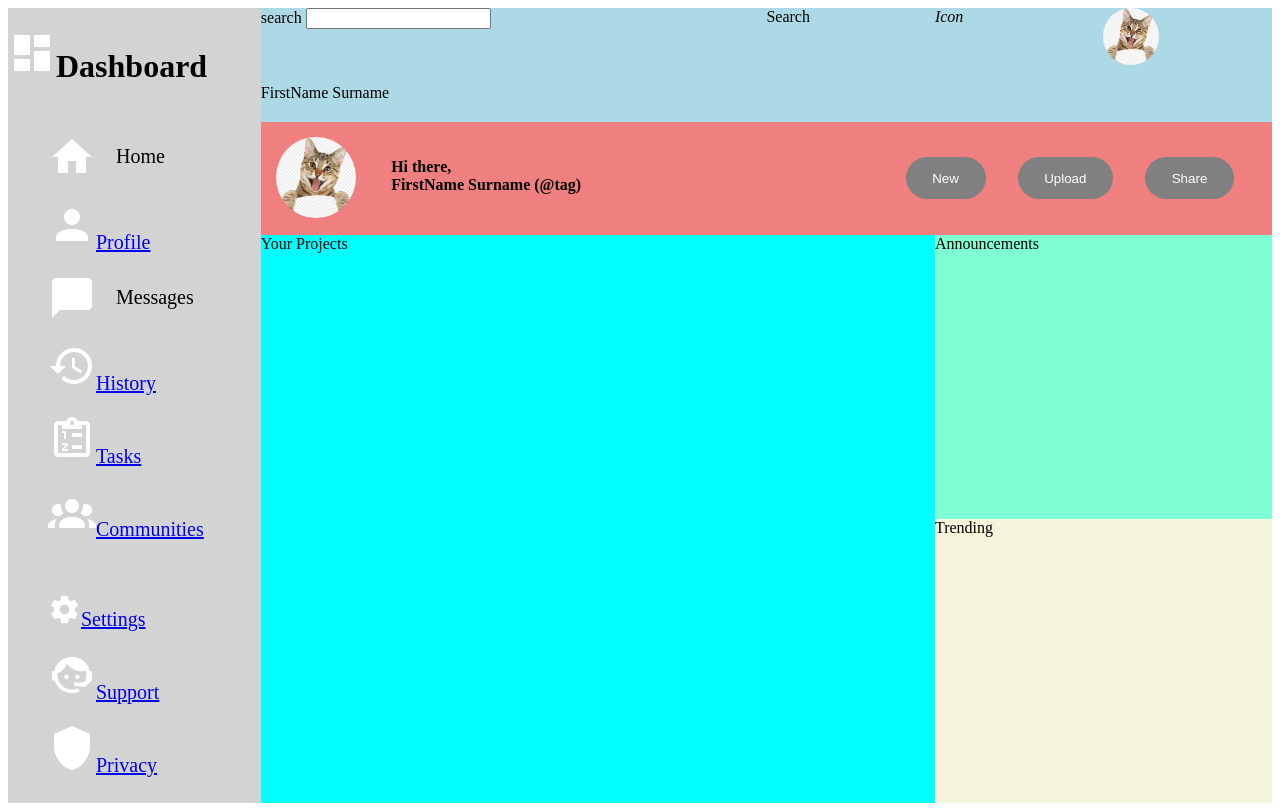
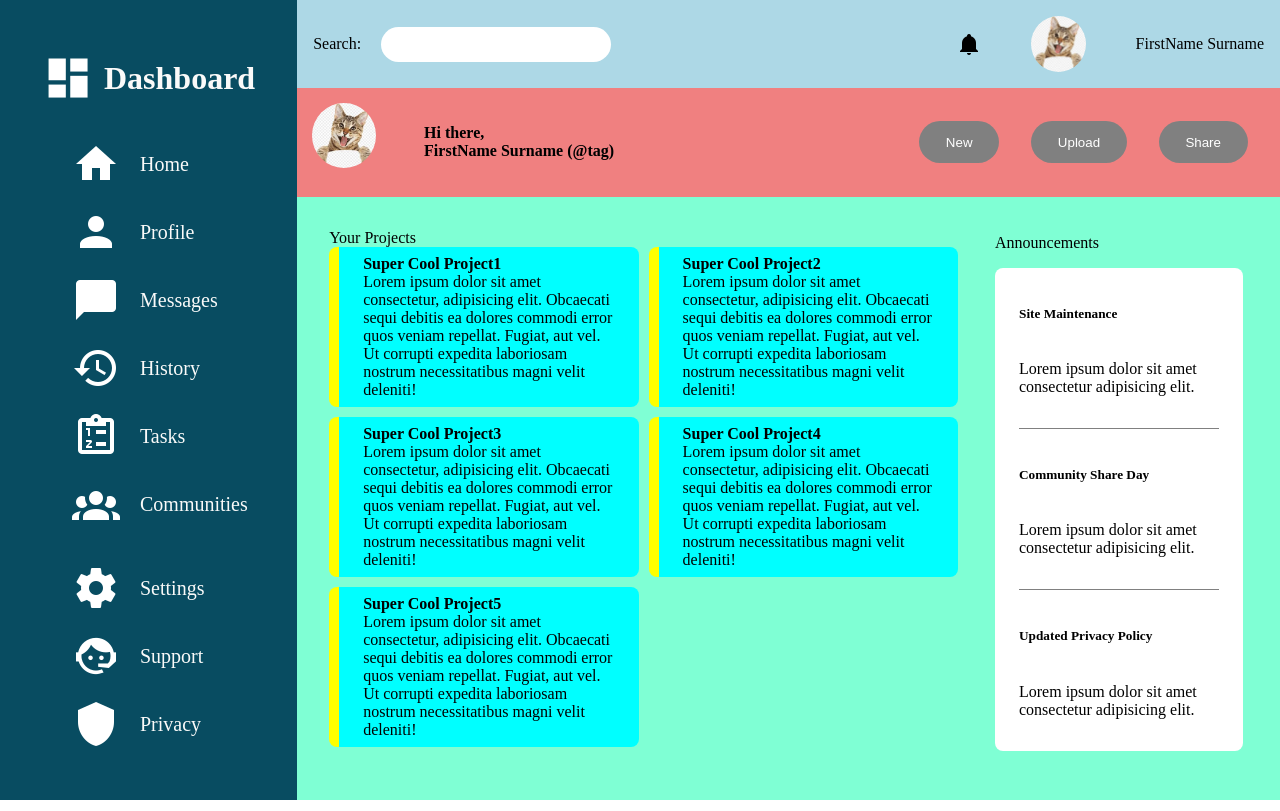
Before and after one commit to BlazejWartalski/Admin_Dashboard, a plain HTML site: page index.html in a window 1280 px wide. Drawn offline with Linux system fonts and the light colour scheme.

Commit message:
Many changes to CSS, also added more HTML elements as well as a new icon

```diff
--- a/index.html
+++ b/index.html
@@ -11,18 +11,18 @@
     <title>Admin Dashboard</title>
 </head>
 <body>
-    <div class="container">
         <div class="top-hero">
             <div class="search">
                 <label for="search">
-                    <span class="material-icons-outlined search-icon">search</span>
+                    <span class="material-icons-outlined search-icon">Search:</span>
                 </label>
                 <input id="search" type="text" name="search">
             </div>
-            <div class="searchbar">Search</div>
-            <i class="fas fa-heart">Icon</i>
-            <img src="profilePictures/images.jpeg">
-            <div class="name">FirstName Surname</div>
+            <div class="account">
+                <img src="icons/bell(1).png" alt="notification icon" style="width:24px; height:24px">
+                <img src="profilePictures/images.jpeg">
+                <div class="name">FirstName Surname</div>
+            </div>
         </div>
         <div class="middle-hero">
             <div class="profile-picture">
@@ -37,50 +37,94 @@
         </div>
         <div class="dashboard">
             <h1 class="sidebar-heading">
-                <img src="icons/view-dashboard.png" alt="Dashboard icon" style="width:48px; height: 48px"/>Dashboard
+                <img src="icons/view-dashboard.png" alt="Dashboard icon" style="width:52px; height:52px"/>Dashboard
             </h1>
             <ul class="nav">
                 <li>
                     <img src="icons/home(2).png" alt="An example icon" style="width:48px;height:48px"/>Home
                 </li>
                 <li>
-                    <a href="profile"><img src="icons/account.png" alt="An example icon" style="width:48px;height:48px"/>Profile</a>
+                    <img src="icons/account.png" alt="An example icon" style="width:48px;height:48px"/>Profile</
                 </li>
                 <li>
                     <img src="icons/message.png" alt="An example icon">
                     Messages
                 </li>
                 <li>
-                    <a href="history"><img src="icons/history.png" alt="An example icon" style="width:48px;height:48px"/>History</a>
+                    <img src="icons/history.png" alt="An example icon" style="width:48px;height:48px"/>History
                 </li>
                 <li>
-                    <a href="tasks"><img src="icons/clipboard-list-outline.png" alt="An example icon" style="width:48px;height:48px"/>Tasks</a>
+                    <img src="icons/clipboard-list-outline.png" alt="An example icon" style="width:48px;height:48px"/>Tasks
                 </li>
                 <li>
-                    <a href="communities"><img src="icons/account-group.png" alt="An example icon" style="width:48px;height:48px"/>Communities</a>
+                    <img src="icons/account-group.png" alt="An example icon" style="width:48px;height:48px"/>Communities
                 </li>
             </ul>
             <ul class="nav">
                 <li>
-                    <a href="settings"><img src="icons/cog.png" alt="An example icon" style="width:33px;height:33px"/>Settings</a>
+                    <img src="icons/cog.png" alt="An example icon" style="width:48px;height:48px"/>Settings
 
                 <li>
-                    <a href="support"><img src="icons/face-agent.png" alt="An example icon" style="width:48px;height:48px"/>Support</a>
+                    <img src="icons/face-agent.png" alt="An example icon" style="width:48px;height:48px"/>Support
                 </li>
                 <li>
-                    <a href="privacy"><img src="icons/shield.png" alt="An example icon" style="width:48px;height:48px"/>Privacy</a>
+                    <img src="icons/shield.png" alt="An example icon" style="width:48px;height:48px"/>Privacy
                 </li>
             </ul>
 
         </div>
         <div class="main">
             <div class="projects">Your Projects
+                <div class="projectscontainer">
+                    <div class="projectbox">
+                        <b>Super Cool Project1</b> <br>
+                        Lorem ipsum dolor sit amet consectetur, adipisicing elit. Obcaecati sequi debitis ea dolores commodi error quos veniam repellat. Fugiat, aut vel. Ut corrupti expedita laboriosam nostrum necessitatibus magni velit deleniti!
+                    </div>
+                    <div class="projectbox">
+                        <b>Super Cool Project2</b> <br>
+                        Lorem ipsum dolor sit amet consectetur, adipisicing elit. Obcaecati sequi debitis ea dolores commodi error quos veniam repellat. Fugiat, aut vel. Ut corrupti expedita laboriosam nostrum necessitatibus magni velit deleniti!
+                    </div>
+                    <div class="projectbox">
+                        <b>Super Cool Project3</b>  <br>
+                        Lorem ipsum dolor sit amet consectetur, adipisicing elit. Obcaecati sequi debitis ea dolores commodi error quos veniam repellat. Fugiat, aut vel. Ut corrupti expedita laboriosam nostrum necessitatibus magni velit deleniti!
+                    </div>
+                    <div class="projectbox">
+                        <b>Super Cool Project4</b>  <br>
+                        Lorem ipsum dolor sit amet consectetur, adipisicing elit. Obcaecati sequi debitis ea dolores commodi error quos veniam repellat. Fugiat, aut vel. Ut corrupti expedita laboriosam nostrum necessitatibus magni velit deleniti!
+                    </div>
+                    <div class="projectbox">
+                        <b>Super Cool Project5</b>  <br>
+                        Lorem ipsum dolor sit amet consectetur, adipisicing elit. Obcaecati sequi debitis ea dolores commodi error quos veniam repellat. Fugiat, aut vel. Ut corrupti expedita laboriosam nostrum necessitatibus magni velit deleniti!
+                    </div>
+                </div>
             </div>
             <div class="announcements">Announcements
+                <ul class="announcementsbox">
+                    <li class="announcement">
+                        <h5>Site Maintenance</h5>
+                        <p class="card-text">
+                        Lorem ipsum dolor sit amet consectetur adipisicing elit.
+                        </p>
+                    </li>
+                    <li class="announcement">
+                        <h5>Community Share Day</h5>
+                        <p class="card-text">
+                        Lorem ipsum dolor sit amet consectetur adipisicing elit.
+                        </p>
+                    </li>
+                    <li class="announcement">
+                        <h5>Updated Privacy Policy</h5>
+                        <p class="card-text">
+                        Lorem ipsum dolor sit amet consectetur adipisicing elit.
+                        </p>
+                    </li>
+                </ul>
             </div>
             <div class="trending">Trending
+                <div class="trendingbox">
+
+                </div>
             </div>
         </div>
-    </div>
 </body>
 </html>
--- a/style.css
+++ b/style.css
@@ -1,14 +1,18 @@
-.container {
+body{
+    height: 100vh;
+    margin: 0;
     display: grid;
     grid-template-columns: 1fr 4fr;
-    grid-template-rows: 1fr 1fr 5fr;
+    grid-template-rows: auto 1fr;
 }
+
 
 .top-hero {
     background-color:lightblue;
     grid-area: 1/2/2/3;
     display: grid;
-    grid-template-columns: 3fr 1fr 1fr 1fr;
+    grid-template-columns: 1fr max-content ;
+    padding: 1rem;
 }
 
 .middle-hero {
@@ -22,31 +26,60 @@
     background-color:aquamarine ;
     grid-area: 3/2/4/3;
     display: grid;
-    grid-template-columns: 2fr 1fr;
+    grid-template-columns: 3fr 1fr;
     grid-template-rows: 1fr 1fr;
+    padding: 2rem;
+    gap: 2rem;
+    overflow: auto;
 }
 
 .projects {
     grid-area: 1/1/3/2;
-    background-color:aqua
+}
+.projectscontainer {
+    display: grid;
+    grid-template-rows: repeat(2,1fr);
+    grid-template-columns: repeat(auto-fit,minmax(20vw, 1fr));
+    gap: 10px
+}
+
+.projectbox{
+    background-color:aqua;
+    border-left: 10px solid yellow;
+    padding: 0.5rem 1.5rem 0.5rem 1.5rem;
+    border-radius: 0.5rem;
 }
 
 .trending {
+
+}
+
+.trendingbox {
     background-color:beige;
+    width: 100px;
+    height: 100px;
 }
 
 .dashboard {
-    background-color:lightgray;
+    background-color:#084c61;
+    color: #fafaf9;
     grid-area: 1/1/4/2;
-    display:grid;
-    align-items: center;
+    padding: 2rem;
 }
 
 .sidebar-heading {
+    display: grid;
     align-items: center;
     justify-content:center;
+    padding: 10px 0;
+    display: grid;
+    grid-auto-flow: column;
+    gap: 10px;
 }
 
+h1 {
+    margin:10px;
+}
 h2{
     margin: 10px;
 }
@@ -54,10 +87,21 @@ h2{
     display:grid;
     grid-template-columns: 1fr 4fr;
     grid-template-rows: 1fr;
-    margin: 15px
+    margin: 15px;
 }
-.profile-picture>img {
-    width: 10vh;
+
+.profile-picture>img{
+    border-radius: 50%;
+    width: 5vw
+}
+.account{
+    display: flex;
+    justify-content: center;
+    align-items: center;
+    gap: 50px;
+}
+.account>img {
+    height: 7vh;
     border-radius: 50%;
 }
 
@@ -81,7 +125,7 @@ h2{
     cursor:pointer;
 }
 
-ul > li {
+.dashboard > ul > li {
     padding: 10px 0;
     list-style:none;
     font-size: 20px;
@@ -91,3 +135,47 @@ ul > li {
     justify-content: start;
     align-items: center;
 }
+.search{
+    display: flex;
+    align-items: center;
+}
+#search {
+    display:inline-block;
+    border: 0;
+    padding: 0.75em 2em;
+    outline-color:gray;
+    margin-left: 1.25rem;
+    border-radius: 90em
+}
+.announcements{
+    grid-area: 1/2/2/3;
+    display: flex;
+    flex-direction: column;
+    justify-content: center;
+    margin: 5px;
+}
+.announcementsbox {
+    background-color: white;
+    padding: 0rem 1.5rem 0rem 1.5rem;
+    border-radius: 0.5rem;
+}
+
+.announcementsbox li:not(:first-child){
+    border-top: gray 1px solid;
+}
+
+.announcement{
+    display: flex;
+    flex-direction:column;
+    padding-top: 0;
+    width: 25ch;
+    padding: 1rem 0;
+    margin: 0;
+
+}
+
+.card-text{
+    display: -webkit-box-flex;
+    font-size: 1rem;
+    overflow:hidden;
+}
```
Also changed, not shown: icons/bell(1).png (added).
